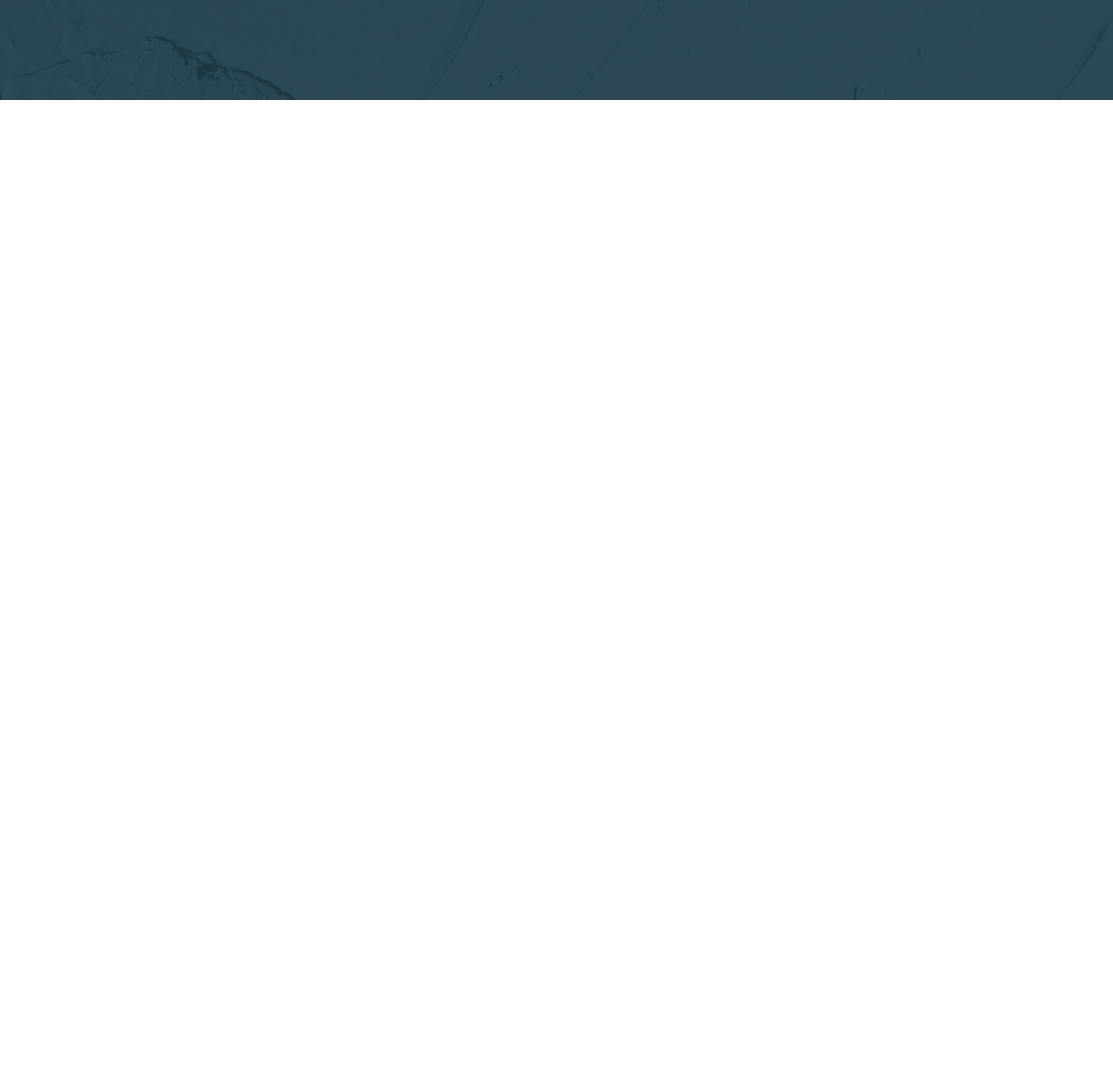
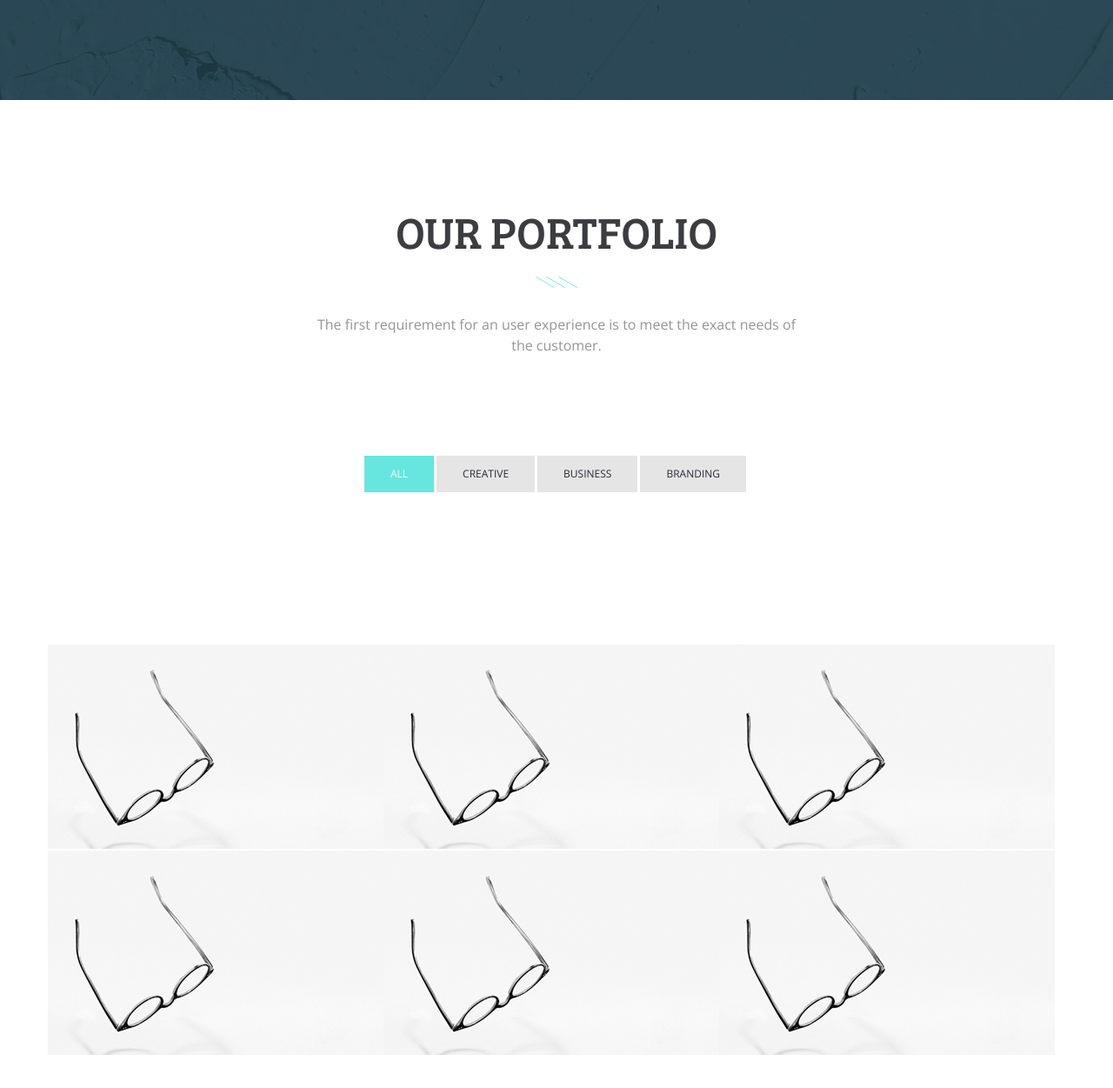
Before and after one commit to tbrylinski/psd2html, a plain HTML site: page digital_creative_template/index.html in a window 1280 px wide. Shown: the part 2412-3663 px from the top of the page at 87% size. Before the commit the page ends 2527 px from the top, so only its background shows below. Drawn offline with nearby package versions, Linux system fonts and the light colour scheme.

Commit message:
Working on hover effects (portfolio section)

```diff
--- a/digital_creative_template/assets/less/base/vars.less
+++ b/digital_creative_template/assets/less/base/vars.less
@@ -1,6 +1,7 @@
 // colors
 @white:     #f9f9f9;
 @gray:      #969595;
+@lightGray: #e6e5e5;
 @darkGray:  #3c3d41;
 @darkBlue:  #262a34;
 @iconColor: #dadada;
--- a/digital_creative_template/assets/less/home-page.less
+++ b/digital_creative_template/assets/less/home-page.less
@@ -46,7 +46,7 @@
                 height: 75px;
                 width: 50px;
                 .fa {
-          transform: translate(-50%,-50%);
+                    transform: translate(-50%, -50%);
                     position: absolute;
                     color: @iconColor;
                     font-size: 20px;
@@ -108,4 +108,64 @@
             }
         }
     }
+    // --------------------------------------------------- Portfolio section
+    .portfolio {
+        .btn-group {
+            margin: 115px auto 50px auto;
+            display: table;
+            .active {
+                background-color: @turquoise;
+                color: @white;
             }
+            .btn:last-child {
+                margin-right: 0;
+            }
+        }
+        .works {
+            flex-wrap: wrap;
+            display: flex;
+            .item {
+                position: relative;
+                overflow: hidden;
+                cursor: pointer;
+                transition: .5s;
+                &:nth-child(1), &:nth-child(4) {
+                    padding-left: 0;
+                    .overlay {
+                        padding-left: 0;
+                    }
+                }
+                &:nth-child(3), &:nth-child(6) {
+                    padding-right: 0;
+                    .overlay {
+                        padding-right: 0;
+                    }
+                }
+                .overlay {
+                    background: @turquoise;
+                    position: absolute;
+                    transition: .3s ease-in-out;
+                    color: @white;
+                    height: 100%;
+                    padding: 3px;
+                    width: 100%;
+                    bottom: 110%;
+                    .text {
+                        height: 100%;
+                        width: 100%;
+                        i {
+                            transform: translate(-50%,-50%);
+                            position: absolute;
+                            left: 50%;
+                            top: 50%;
+                        }
+                    }
+                }
+                &:hover .overlay {
+                    opacity: .85;
+                    bottom: 0;
+                }
+            }
+        }
+    }
+}
--- a/digital_creative_template/assets/less/main.less
+++ b/digital_creative_template/assets/less/main.less
@@ -42,3 +42,8 @@
   .btn-variant(12px, @turquoise, @white, 20px 40px, none);
   float: left;
 }
+.btn-link {
+    .btn-variant(12px, @lightGray, @darkBlue, 15px 30px, none);
+    margin-right: 3px;
+    float: left;
+}
--- a/digital_creative_template/index.html
+++ b/digital_creative_template/index.html
@@ -16,12 +16,12 @@
 	<header class="header">
 		<nav class="navbar container">
 			<div class="row">
-				<div class="col-md-3 col-lg-3 logo-left">
-					<a href="index.html">
+				<div class="col-sm-3 col-md-3 col-lg-3 logo-left">
+					<a href="#">
 						<img src="assets/images/logo.svg" alt="Brand logo">
 					</a>
 				</div>
-				<div class="col-md-9 col-lg-9">
+				<div class="col-sm-9 col-md-9 col-lg-9">
 					<ul class="menu">
 						<li><a href="#"><i class="fa fa-facebook"></i></a></li>
 						<li><a href="#"><i class="fa fa-twitter"></i></a></li>
@@ -112,6 +112,73 @@
 			</div>
 		</section>
 
+		<section class="portfolio">
+		    <div class="container">
+		        <div class="row">
+		            <div class="col-md-offset-3 col-md-6 col-lg-offset-3 col-lg-6">
+		                <h1 class="title">Our portfolio</h1>
+		                <p class="description">The first requirement for an user experience is to meet the exact needs of the customer.</p>
+		                <div class="btn-group">
+		                    <a href="#" class="button btn-link active">All</a>
+		                    <a href="#" class="button btn-link">Creative</a>
+		                    <a href="#" class="button btn-link">Business</a>
+		                    <a href="#" class="button btn-link">Branding</a>
+		                </div>
+		            </div>
+		        </div>
+		        <div class="row works">
+		            <div class="item item-1">
+		                <img src="assets/images/galeria-01.png" alt="Image 1">
+		                <div class="overlay">
+		                    <div class="text">
+		                        <i class="fa fa-search"></i>
+		                    </div>
+		                </div>
+		            </div>
+		            <div class="item item-2">
+		                <img src="assets/images/galeria-01.png" alt="Image 2">
+		                <div class="overlay">
+		                    <div class="text">
+		                        <i class="fa fa-search"></i>
+		                    </div>
+		                </div>
+		            </div>
+		            <div class="item item-3">
+		                <img src="assets/images/galeria-01.png" alt="Image 3">
+		                <div class="overlay">
+		                    <div class="text">
+		                        <i class="fa fa-search"></i>
+		                    </div>
+		                </div>
+		            </div>
+		            <div class="item item-4">
+		                <img src="assets/images/galeria-01.png" alt="Image 4">
+		                <div class="overlay">
+		                    <div class="text">
+		                        <i class="fa fa-search"></i>
+		                    </div>
+		                </div>
+		            </div>
+		            <div class="item item-5">
+		                <img src="assets/images/galeria-01.png" alt="Image 5">
+		                <div class="overlay">
+		                    <div class="text">
+		                        <i class="fa fa-search"></i>
+		                    </div>
+		                </div>
+		            </div>
+		            <div class="item item-6">
+		                <img src="assets/images/galeria-01.png" alt="Image 6">
+		                <div class="overlay">
+		                    <div class="text">
+		                        <i class="fa fa-search"></i>
+		                    </div>
+		                </div>
+		            </div>
+		        </div>
+		    </div>
+		</section>
+
 	</main>
 
 	<footer class="footer"></footer>
```
Also changed, not shown: digital_creative_template/assets/images/galeria-01.png (added). Lines whose indentation alone changed are shown as unchanged.
